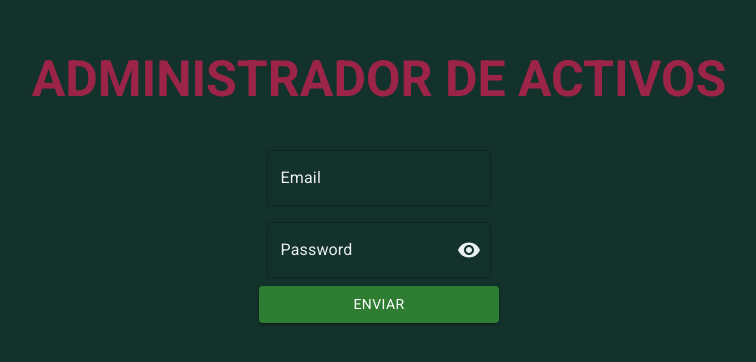
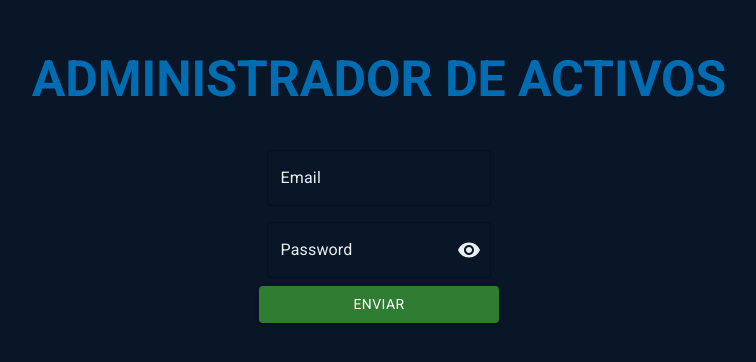
Before and after one commit to daniel-alejober/administrador_activos_firebase, a React (Vite) app: page / in a window 1280 px wide. Shown: the part 230-592 px from the top of the page, without its empty margins (261-1017 px from the left). Built offline with nearby package versions, Linux system fonts and the light colour scheme; no server answers.

Commit message:
Update Login.jsx

```diff
--- a/src/views/Login.jsx
+++ b/src/views/Login.jsx
@@ -85,10 +85,10 @@ const Login = () => {
         alignItems: "center",
         justifyContent: "center",
         flexDirection: "column",
-        background: "#13322b",
+        background: "#081627",
       }}
     >
-      <h1 style={{ color: "#9d2449", fontSize: "50px", textAlign: "center" }}>
+      <h1 style={{ color: "#006db3", fontSize: "50px", textAlign: "center" }}>
         ADMINISTRADOR DE ACTIVOS
       </h1>
       {msg && (
```
